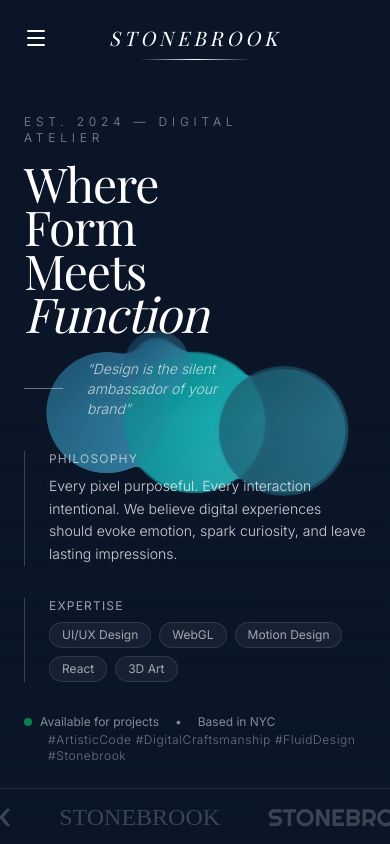
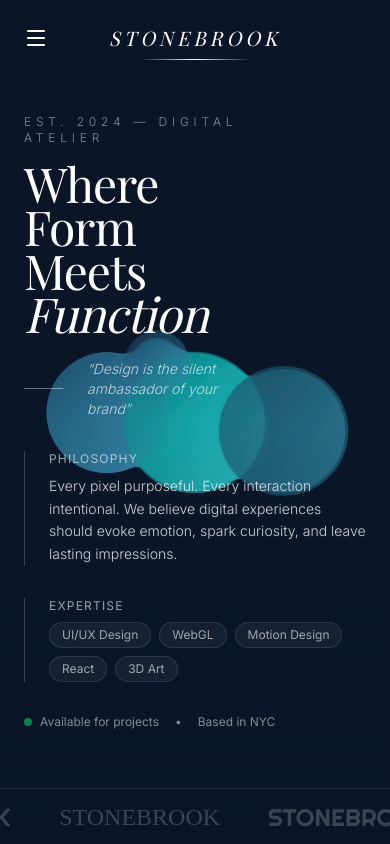
Before and after one commit to Bryan-G1thub/stonebrook, a Next.js app: page / in a window 390 px wide. Shown: the top 844 px of the page. Built offline with nearby package versions, Linux system fonts and the light colour scheme; a web font is replaced by a local one.

Commit message:
Hide hashtags on mobile

```diff
--- a/src/app/components/Hero.tsx
+++ b/src/app/components/Hero.tsx
@@ -231,12 +231,12 @@ export default function Hero() {
         </div>
       </div>
 
-      {/* Hashtags bottom left */}
+      {/* Hashtags bottom left - hidden on mobile */}
       <motion.div
         initial={{ opacity: 0, y: 20 }}
         animate={{ opacity: 1, y: 0 }}
         transition={{ delay: 4 }}
-        className="absolute bottom-20 left-12 text-white/40 text-xs font-light tracking-wider z-20"
+        className="hidden md:block absolute bottom-20 left-12 text-white/40 text-xs font-light tracking-wider z-20"
       >
         #ArtisticCode #DigitalCraftsmanship #FluidDesign #Stonebrook
       </motion.div>
```
